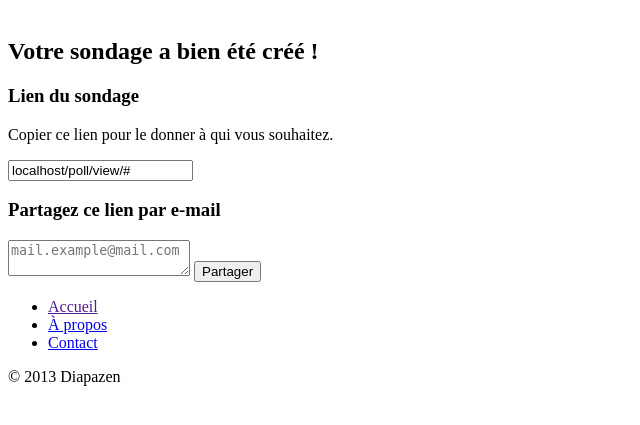
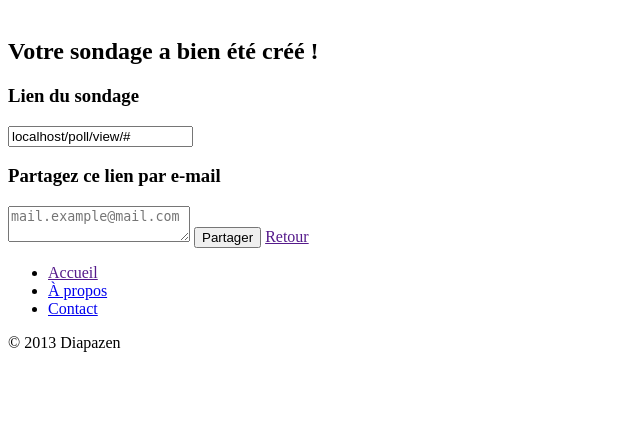
Before and after one commit to diapazen/diapazen, a PHP site: the page made by app/view/php/pollShare.php in a window 1280 px wide. Shown: the part 65-490 px from the top of the page, without its empty margins (0-640 px from the left). Run offline with PHP 8.4, Linux system fonts and the light colour scheme; tables that the repository leaves empty hold one stand-in row (values such as "Sample post"); the template is opened without the code that fills it: most values are stand-ins (such as "Sample title", 1, 10 or a date in 2020).

Commit message:
Modification vue creation de sondage /partage
Ajout d'un bouton 'retour' et suppression d'un text.

```diff
--- a/app/view/css/style.css
+++ b/app/view/css/style.css
@@ -141,6 +141,12 @@
 	min-width: 300px;
 	max-width: 780px;
 	min-height: 7em;
+}
+
+#share_form a
+{
+    display: block;
+    margin-bottom: 10px;
 }
 
 /* pollView.css */
--- a/app/view/php/pollShare.php
+++ b/app/view/php/pollShare.php
@@ -5,11 +5,11 @@
             <form id="share_form" class="default_form" method="post" action="sharePoll">
                 <h2 class="title">Votre sondage a bien été créé !</h2>
                 <h3 class="small_title">Lien du sondage</h3>
-                <p class="orange_text" >Copier ce lien pour le donner à qui vous souhaitez.</p>
                 <input type="text" class="text_edit" onClick="this.select();" value="localhost<?php $this->getHomeUrl(); ?>/poll/view/<?php echo $pollUrl; ?>" />
                 <h3 class="small_title">Partagez ce lien par e-mail</h3>
                 <textarea class="text_edit" name="mails" placeholder="mail.example@mail.com"></textarea>
                 <input class="orange_button" type="submit" value="Partager">
+                <a class="orange_button" href="<?php $this->getHomeUrl(); ?>">Retour</a>
             </form>
         </div>
 
```
